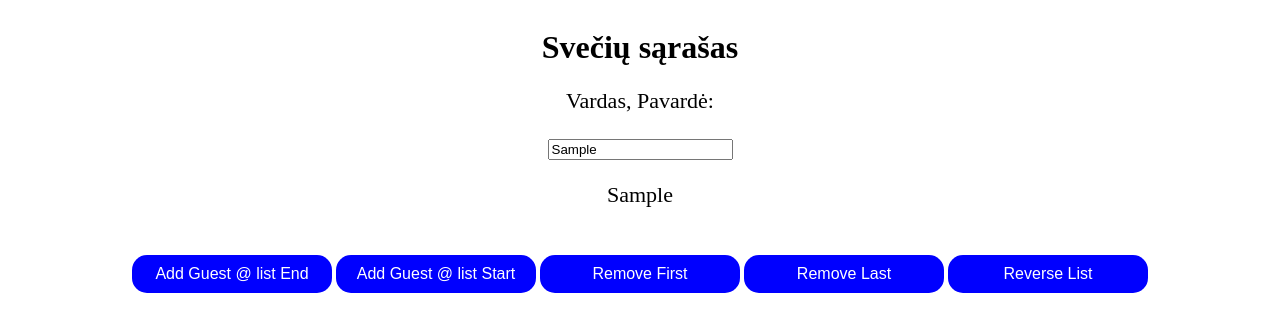
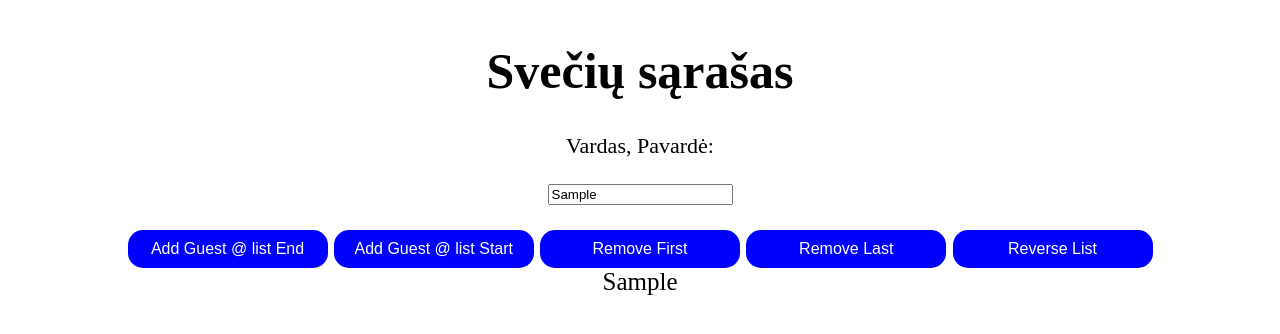
Before and after one commit to DainiusD5636/guestList, a plain HTML site: page index.html in a window 1280 px wide. Both pictures are taken after typing "Sample" into the empty fields and a click on the button "Add Guest @ list Start". Drawn offline with Linux system fonts and the light colour scheme.

Commit message:
Add files via upload

```diff
--- a/index.html
+++ b/index.html
@@ -10,6 +10,7 @@
         display: flex;
         flex-direction: column;
         align-items: center;
+        font-size: 25px;
       }
       label {
         margin-bottom: 25px;
@@ -50,6 +51,7 @@
       <button id="removeLast">Remove Last</button>
       <button id="reverseList">Reverse List</button>
     </div>
+
     <script src="index.js"></script>
   </body>
 </html>
--- a/index.js
+++ b/index.js
@@ -40,8 +40,19 @@ reverseList.addEventListener("click", (event) => {
   console.log(guestList);
   listOfNames();
 });
+
 function listOfNames() {
-  let newName = document.createElement("p");
-  newName.textContent = guestList;
-  document.getElementById("names").append(newName);
+  if (document.querySelector(".new")) {
+    document.querySelector(".new").remove();
+  }
+  for (let i = 0; i < guestList.length; i++) {
+    let newList = document.createElement("div");
+    newList.className = "new";
+    let newName = document.createElement("p");
+    newList.append(newName);
+
+    newList.textContent = guestList[i];
+
+    document.body.append(newList);
+  }
 }
```
